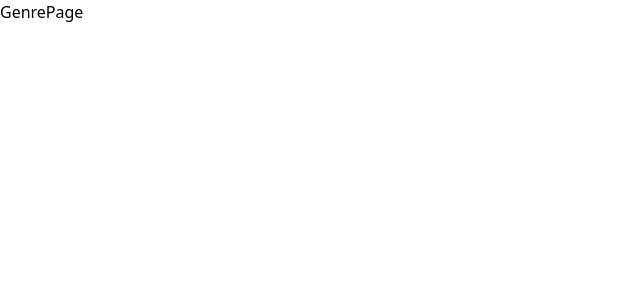
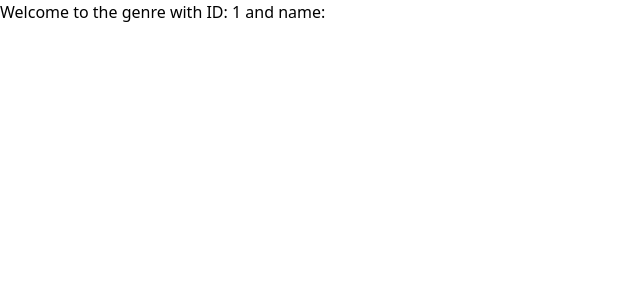
Before and after one commit to joeodx/Joisney-plus, a Next.js app in the folder joisney/: page /genre/1 in a window 1280 px wide. Shown: the top 300 px of the page, without its empty margins (0-640 px from the left). Built offline with nearby package versions, Linux system fonts and the light colour scheme.

Commit message:
addedcache

```diff
--- a/joisney/app/genre/[id]/page.tsx
+++ b/joisney/app/genre/[id]/page.tsx
@@ -1,7 +1,18 @@
-function GenrePage(props) {
-    console.log(props);
+
+type Props = {
+    params: {
+        id: string;
+
+    };
+    searchParams: {
+        genre: string;
+    };
+};
+
+function GenrePage({params: {id}, searchParams: {genre}}: Props) {
+
   return (
-    <div>GenrePage</div>
+    <div>Welcome to the genre with ID: {id} and name: {genre} </div>
   )
 }
 
```
